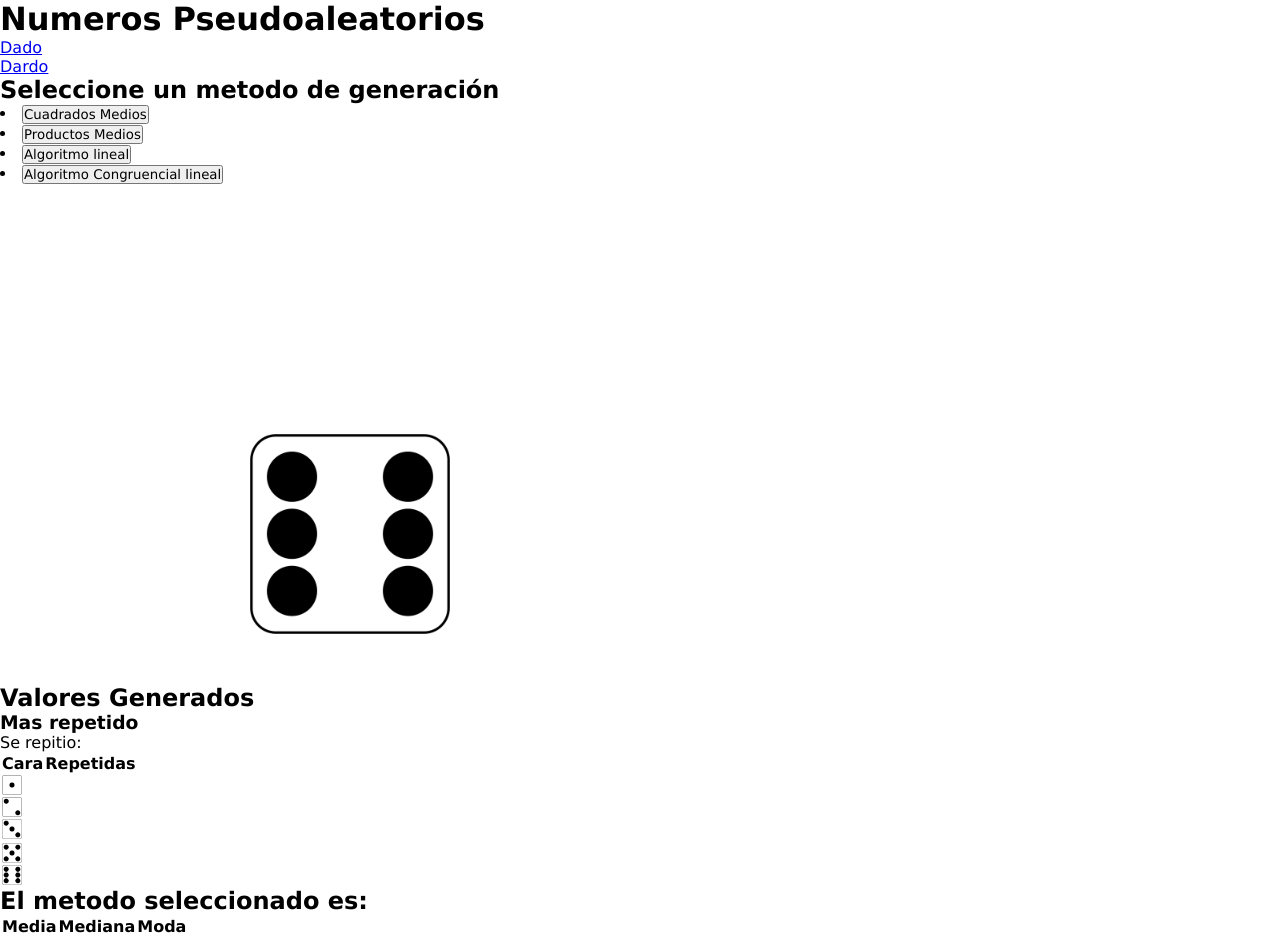
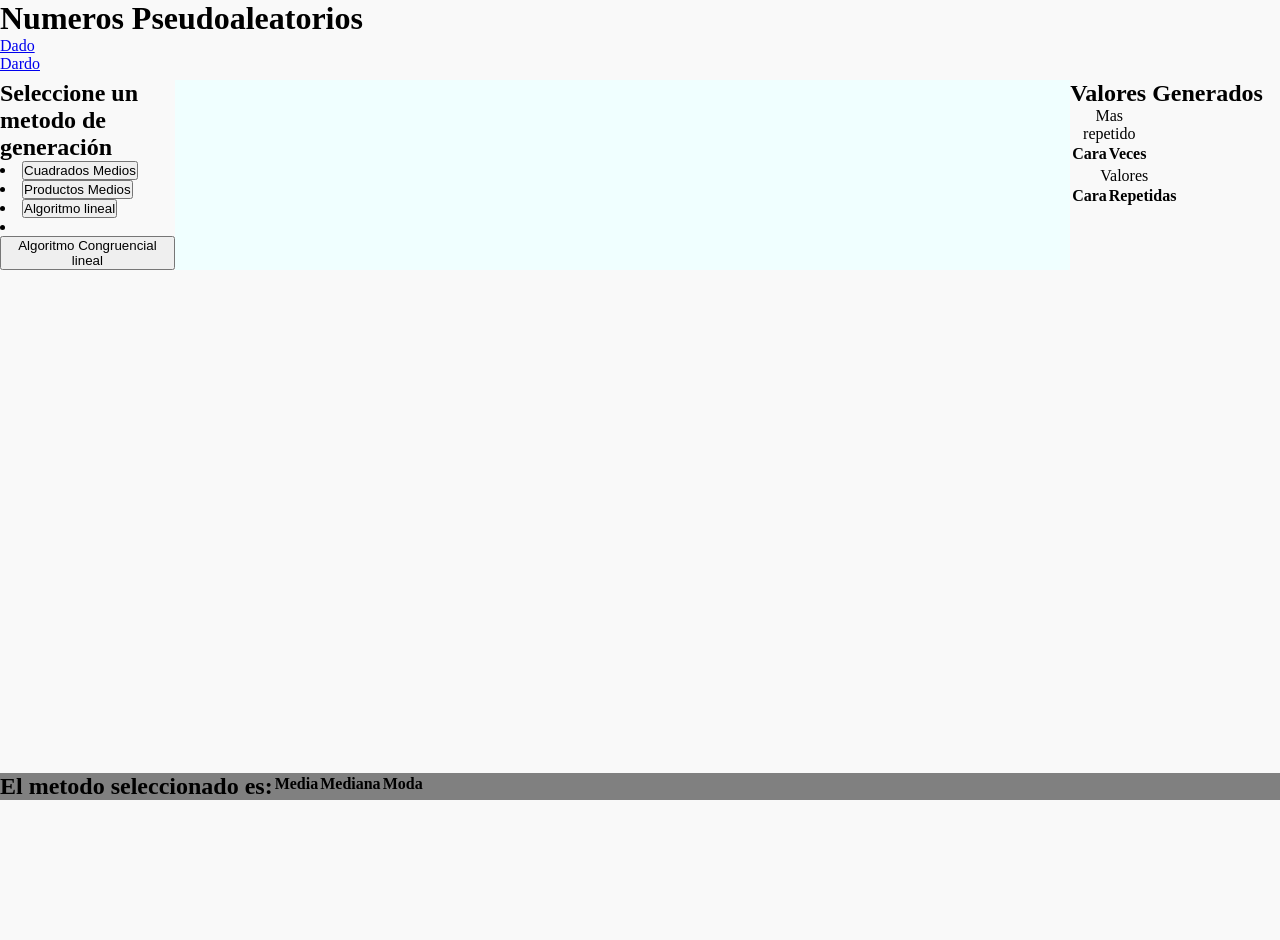
Before and after one commit to dualipin/simulacion, a plain HTML site: page index.html in a window 1280 px wide. After the commit the page ends 800 px from the top, so only its background shows below. Drawn offline with Linux system fonts and the light colour scheme.

Commit message:
Correccion de hoja de estilos

```diff
--- a/css/index.css
+++ b/css/index.css
@@ -2,10 +2,75 @@
   padding: 0;
   margin: 0;
   font-family: 'Lucida Sans', 'Lucida Sans Regular', 'Lucida Grande', 'Lucida Sans Unicode', Geneva, Verdana, sans-serif;
+  text-decoration: none;
+  list-style: none;
+  background-color: #f9f9f9;
+}
+
+h2 {
+  font-size: large;
+  text-align: center;
 }
 
 header {
+  height: 60px;
+  padding: 10px 40px;
+  text-align: center;
+}
 
+header li {
+  display: inline;
+  padding: 0 10px;
+}
+
+.menu {
+  width: 160px;
+  height: 100%;
+  position: fixed;
+  left: 0;
+  padding: 20px;
+}
+
+.menu h2 {
+  display: block;
+  margin-bottom: 25px;
+}
+
+.menu button {
+  width: 100%;
+  height: 40px;
+  margin-bottom: 10px;
+  border-radius: 5px;
+  border: none;
+  padding: 5px;
+  background-color: #676767;
+  color: #f9f9f9;
+  cursor: pointer;
+}
+
+.menu button:hover {
+  background-color: #ede8e4;
+  color: #5e5e5e;
+}
+
+.menu button:active {
+  background-color: #b5c5c5;
+}
+
+main {
+  background-color: #BFBFBD;
+  margin-left: 200px;
+}
+
+
+aside {
+  width: 200px;
+  height: 100%;
+  background-color: aqua;
+  position: fixed;
+  right: 0;
+  top: 80px;
+  padding: 20px;
 }
 
 
@@ -22,7 +87,7 @@ header {
   position: relative;
   transform-style: preserve-3d;
   transform-origin: 100px 100px 0;
- animation: girar 10s ease-in-out alternate infinite;
+  animation: girar 10s ease-in-out alternate infinite;
 }
 
 .cara {
@@ -57,7 +122,7 @@ header {
 }
 
 
-@keyframes girar{
+@keyframes girar {
   0% {
     transform: none;
   }
@@ -93,13 +158,6 @@ header {
   }
 }
 
-
-
-
-
-
-
-
 .cara1 {
   content: url("../img/c1.png");
 }
--- /dev/null
+++ b/css/style.css
@@ -0,0 +1,40 @@
+*{
+  padding: 0;
+  margin: 0;
+}
+
+body {
+  background-color: #f9f9f9;
+  height: 100%;
+}
+
+header {
+  width: 100%;
+  height: 5em;
+}
+
+main {
+  display: flex;
+  width: 100%;
+}
+
+main .menu {
+  width: 250px;
+}
+
+main .dados {
+  width: 100%;
+  background-color: azure;
+}
+
+main aside {
+  width: 300px;
+}
+
+footer {
+  position: fixed;
+  bottom: 0%;
+  background-color: gray;
+  width: 100%;
+  display: flex;
+}
--- a/index.html
+++ b/index.html
@@ -5,7 +5,7 @@
   <meta charset="UTF-8">
   <meta http-equiv="X-UA-Compatible" content="IE=edge">
   <meta name="viewport" content="width=device-width, initial-scale=1.0">
-  <link rel="stylesheet" href="css/index.css">
+  <link rel="stylesheet" href="css/style.css">
   <title>PseudoDado</title>
 </head>
 
@@ -13,11 +13,15 @@
   <header>
     <h1>Numeros Pseudoaleatorios</h1>
     <nav>
-      <ul><li><a href="./">Dado</a></li>
-      <li><a href="tiro-al-blanco/index.html">Dardo</a></li></ul>
+      <ul>
+        <li><a href="./">Dado</a></li>
+        <li><a href="tiro-al-blanco/index.html">Dardo</a></li>
+      </ul>
     </nav>
   </header>
-  <nav>
+
+  <main>
+    <nav class="menu">
       <h2>Seleccione un metodo de generación</h2>
       <menu>
         <li><button id="opcion1">Cuadrados Medios</button></li>
@@ -27,18 +31,34 @@
       </menu>
     </nav>
 
-  <main>
 
-  </main>
+    <section class="dados">
+
+    </section>
+
 
     <aside>
       <h2>Valores Generados</h2>
-    <section>
-      <h3>Mas repetido</h3>
-      <div class="cara-tabla" id="masRepetido"></div>
-      <p>Se repitio: <span id="vecesRepetido"></span></p>
+      <section class="mas-generado-tabla">
+        <table>
+          <caption>Mas repetido</caption>
+          <thead>
+            <tr>
+              <th>Cara</th>
+              <th>Veces</th>
+            </tr>
+          </thead>
+          <tbody>
+            <tr>
+              <td class="cara-tabla"></td>
+              <td id="vecesRepetido"></td>
+            </tr>
+          </tbody>
+        </table>
       </section>
+      <section class="generados-tabla">
         <table>
+          <caption>Valores</caption>
           <thead>
             <tr>
               <th>Cara</th>
@@ -84,7 +104,9 @@
             </tr>
           </tbody>
         </table>
+      </section>
     </aside>
+  </main>
   <footer>
     <section class="metodo">
       <h2>El metodo seleccionado es: <span id="metodoselected"></span></h2>
```
Lines whose indentation alone changed are shown as unchanged.
